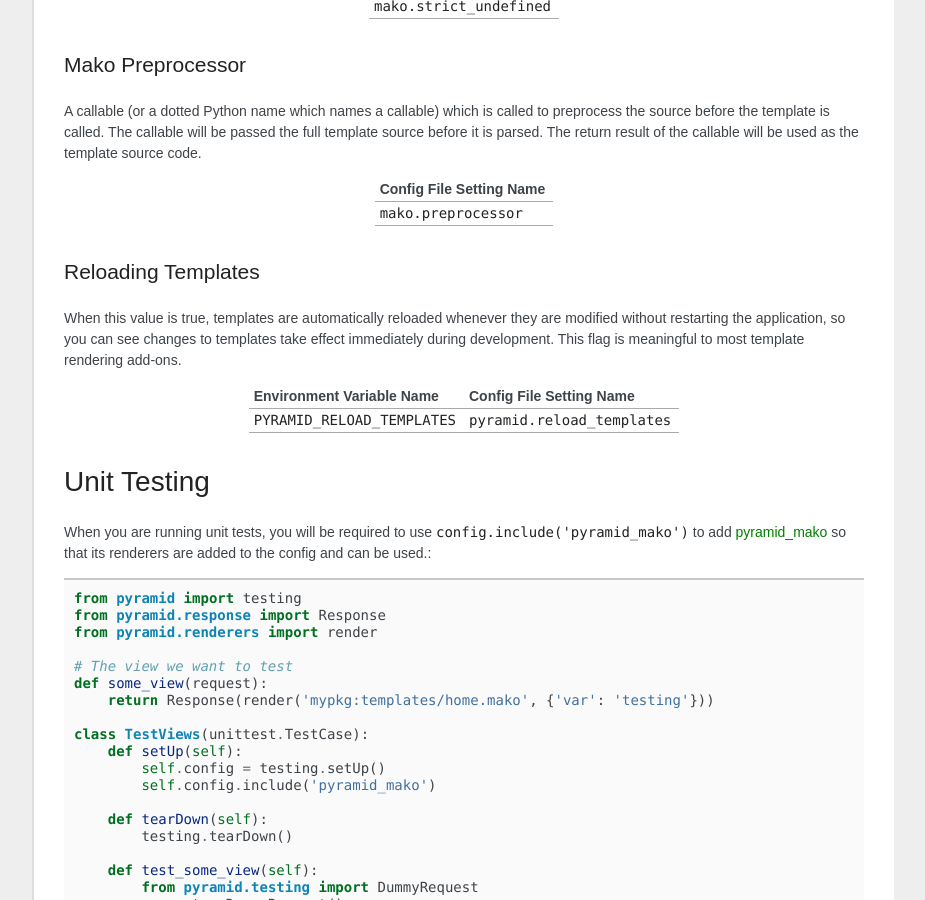
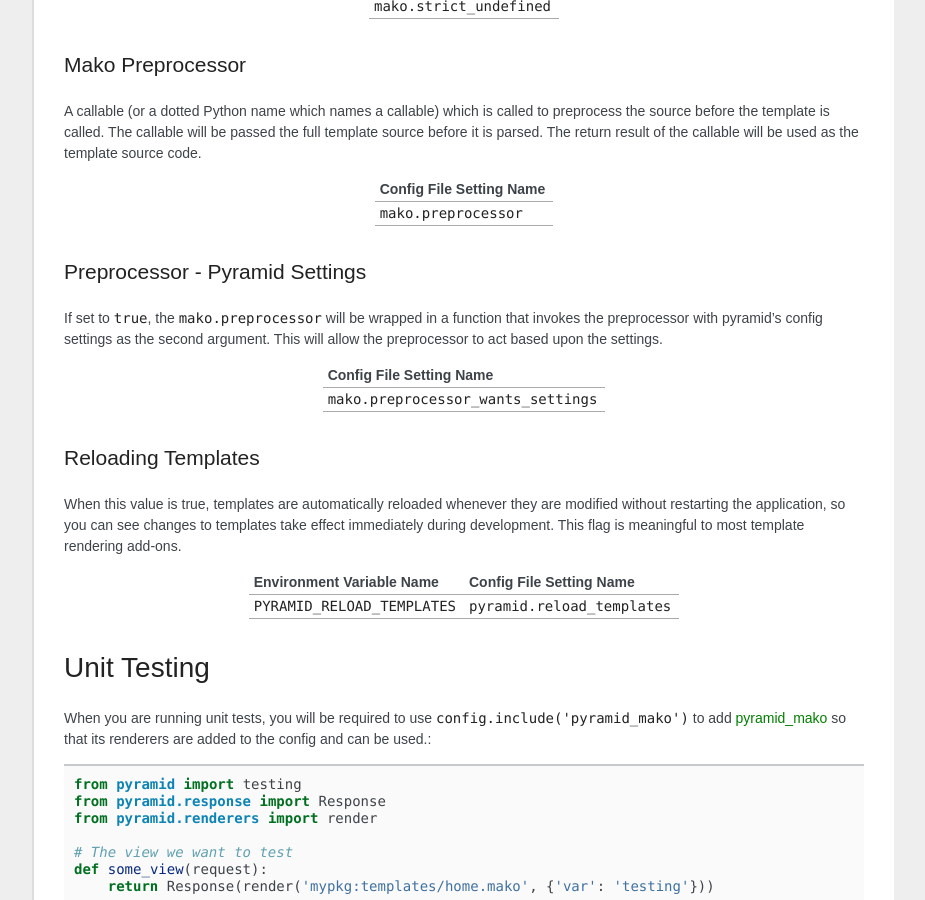
Before and after one commit to Pylons/pyramid_mako, a Sphinx documentation site: the page built from docs/index.rst, in a window 1280 px wide and 900 px high, scrolled down 6746 px. Shown: the whole window, without its empty margins (198-1123 px from the left). Built offline with Sphinx 7.4.7, drawn with Linux system fonts in a browser that asks for light colours; some web fonts are replaced; some of the changed text lies outside the part shown.

Commit message:
docs cleanup

```diff
--- a/CHANGES.txt
+++ b/CHANGES.txt
@@ -1,5 +1,6 @@
 unreleased
 ==================
+
 - Add a config option for ``preprocessor_wants_settings``. If set to ``true``,
   the ``preprocessor`` will be wrapped in a function that invokes the
   preprocessor with pyramid's config settings as the second argument.
--- a/docs/index.rst
+++ b/docs/index.rst
@@ -474,6 +474,7 @@
 |                             |
 +-----------------------------+
 
+
 Mako Preprocessor
 -----------------
 
@@ -481,7 +482,6 @@
 called to preprocess the source before the template is called.  The callable
 will be passed the full template source before it is parsed. The return
 result of the callable will be used as the template source code.
-
 
 +-----------------------------+
 | Config File Setting Name    |
@@ -491,6 +491,24 @@
 |                             |
 |                             |
 +-----------------------------+
+
+
+Preprocessor - Pyramid Settings
+------------------------------------
+
+If set to ``true``, the ``mako.preprocessor`` will be wrapped in a function that
+invokes the  preprocessor with pyramid's config settings as the second argument.
+This will allow the preprocessor to act based upon the settings.
+
++----------------------------------------+
+| Config File Setting Name               |
++========================================+
+|  ``mako.preprocessor_wants_settings``  |
+|                                        |
+|                                        |
+|                                        |
++----------------------------------------+
+
 
 Reloading Templates
 -------------------
```
